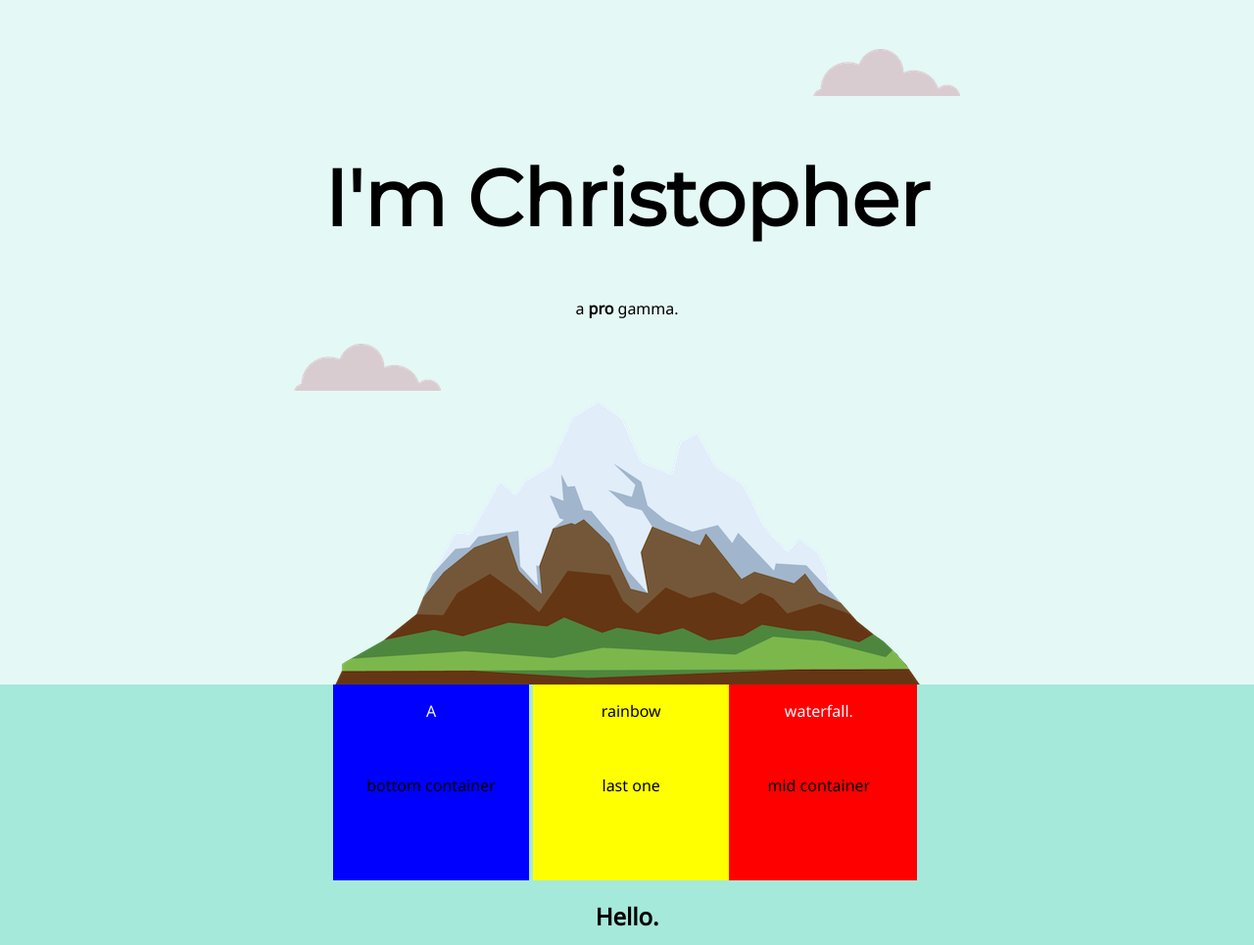
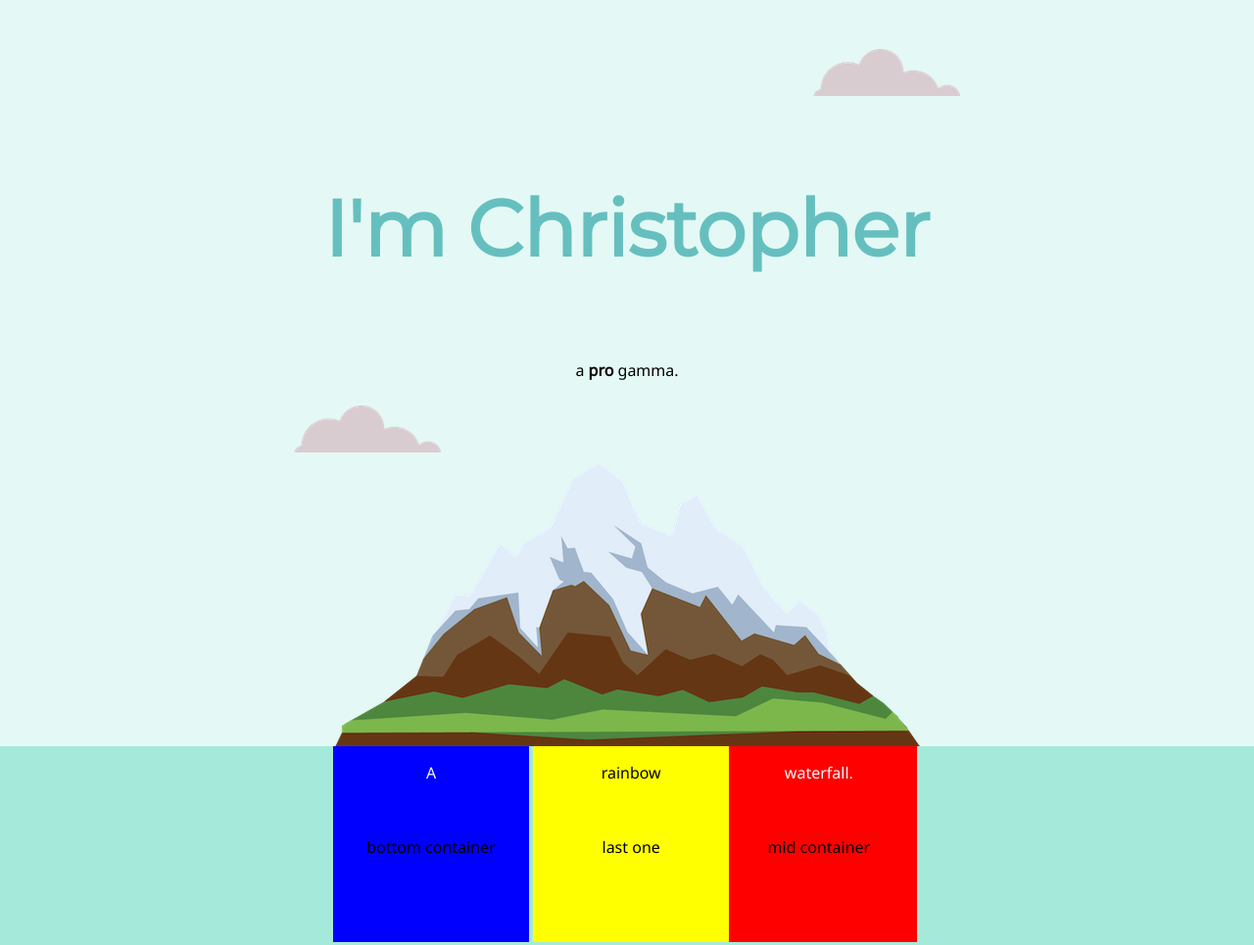
Before and after one commit to Chris-Luong/Chris-Luong.github.io, a plain HTML site: page index.html in a window 1280 px wide. Shown: the top 965 px of the page at 98% size. Drawn offline with Linux system fonts and the light colour scheme.

Commit message:
minor style changes

```diff
--- a/css/styles.css
+++ b/css/styles.css
@@ -12,6 +12,12 @@ font-family: 'Noto Sans', sans-serif;
 h1 {
     font-family: 'Montserrat', sans-serif;
     font-size: 500%;
+    color: #66BFBF;
+    line-height: 2;
+}
+
+h3 {
+    color: #11999E;
 }
 
 div {
--- a/index.html
+++ b/index.html
@@ -12,7 +12,7 @@
     <div class="top-container">
         <img class="top-cloud" src="assets/cloud.png" alt="cloud-img">
         <h1>I'm Christopher</h1>
-        <p>a <strong>pro</strong> gamma.</p>
+        <p style="font-weight: normal;">a <strong>pro</strong> gamma.</p>
         <img class="bottom-cloud" src="assets/cloud.png" alt="cloud-img">
         <img src="assets/mountain.png" alt="mountain-img">
     </div>
```
